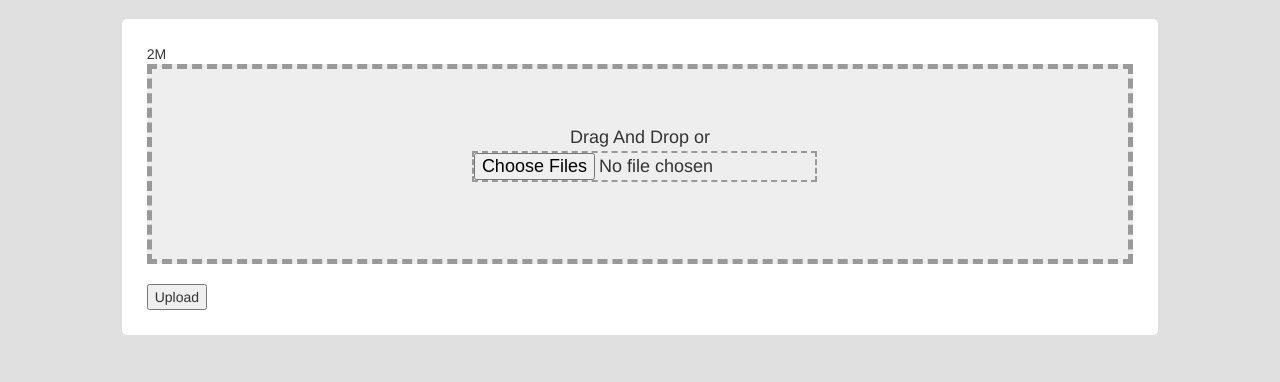
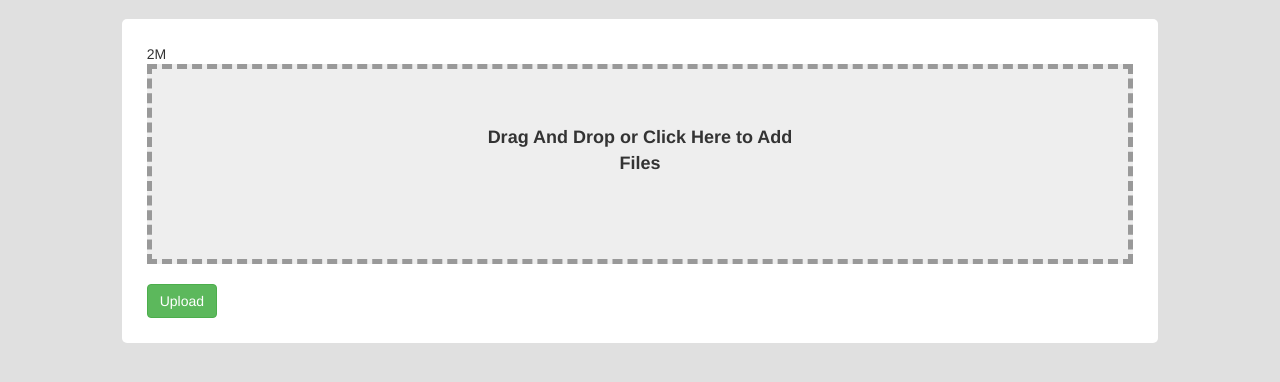
Before and after one commit to jamesgagne/hololens, a PHP site: the page made by application/views/main/upload.php in a window 1280 px wide. Shown: the part 51-433 px from the top of the page. Run offline with PHP 8.4, Linux system fonts and the light colour scheme; the template is opened without the code that fills it, so the values that code supplies are empty; some libraries are stand-ins or nearby versions.

Commit message:
Updated upload styling

```diff
--- a/application/controllers/Upload.php
+++ b/application/controllers/Upload.php
@@ -27,7 +27,6 @@ class Upload extends CI_Controller {
 			$this->TPL["Email"] = $email;
 			$this->TPL["AccessLevel"] = $this->userauthor->GetAccessLevel($email);
 			$this->TPL["ProfilePicture"] = $this->userauthor->GetProfilePicture($email);
-			$this->TPL["Spaces"] = $this->GetWorkSpaces($email);
 
 			$this->TPL['uploadsuccess'] = false;
 			$this->TPL['colors'] = $this->UploadModel->getColors();
--- a/application/views/main/upload.php
+++ b/application/views/main/upload.php
@@ -11,6 +11,7 @@
     height: 200px;
     padding: 8px;
     font-size: 18px;
+	cursor: pointer;
 }
 #makeSelection{
   width:35%;
@@ -19,18 +20,28 @@
   margin-top: 5%
 }
 fieldset{
-  border: 1px dashed black;
+  padding: 20px;
 }
 </style>
 <script src="https://ajax.googleapis.com/ajax/libs/jquery/3.2.1/jquery.min.js"></script>
 <?= ini_get("upload_max_filesize");?>
-<div id="drop_zone" ondrop="drag_drop(event)" ondragover="return false"><div id="makeSelection">Drag And Drop or<br /><input style="border: 2px dashed #999;" type='file' multiple="true" onchange="changedFileUpload(event)" id="your-files" /></div></div>
+
+<label id="drop_zone" ondrop="drag_drop(event)" ondragover="return false">
+	<div id="makeSelection">Drag And Drop or Click Here to Add Files<br />
+		<input style="display: none; border: 2px dashed #999;" type='file' multiple="true" onchange="changedFileUpload(event)" id="your-files" />
+	</div>
+</label>
+
+<br>
+<br>
+
 <form id="files" enctype ='multipart/form-data' method="post">
-  <br />
-  <button id="formButton" type="submit">Upload</button>
-  <br />
-    </div>
-  </div>
+</form>
+
+<button class="btn btn-success" id="formButton" type="submit">Upload</button>
+
+</div>
+</div>
   <script>
   var fileCount = 0;
   var uploadedModels = [];
@@ -39,21 +50,21 @@ function drag_drop(event) {
     jQuery.each(event.dataTransfer.files,function(element){
         if (getType(event.dataTransfer.files[element].name)=="fbx"){
 
-    var colorSelect = "Select a Color: <select class='select' name='colors' id='"+fileCount+"color' style='width:10%;'><option value='' disabled selected>Select</option>";
+    var colorSelect = "Select a Color: <select class='form-control' name='colors' id='"+fileCount+"color' style='width:25%;'><option value='' disabled selected>Select</option>";
 
                 <?php foreach ($colors as $key => $value) :?>
-                colorSelect+="<option value='<?=$value['color_id']?>'> <?=$value['name']?></option>";
+                colorSelect+="<option value='<?=$value['color_id']?>'> <?=$value['name']; ?></option>";
                 <?php endforeach?>
     colorSelect+="</select><br />";
 
-        var catSelect = "Select a Category: <select class='select' name='colors' id='"+fileCount+"category' style='width:10%;'><option value='' disabled selected>Select</option>";
+        var catSelect = "Select a Category: <select class='form-control' name='colors' id='"+fileCount+"category' style='width:25%;'><option value='' disabled selected>Select</option>";
 
                 <?php foreach ($categories as $key => $value) :?>
-                catSelect+="<option value='<?=$value['category_id']?>'> <?=$value['name']?></option>";
+                catSelect+="<option value='<?=$value['category_id']?>'> <?=$value['name']; ?></option>";
                 <?php endforeach?>
         catSelect+="</select><br />";
 
-      $("#files").append("<fieldset id='"+fileCount+"'> <h2>"+event.dataTransfer.files[element].name+"</h2>Add a Description &nbsp;<input type='text' name='"+event.dataTransfer.files[element].name+"[description]' id='"+fileCount+"description' /> <br /><br />Select a thumbnail &nbsp;<input required type='file' name='"+event.dataTransfer.files[element].name+"[thumbFile]' id='"+fileCount+"thumbFile' /><br />"+colorSelect+"<br />"+catSelect+"<br /></fieldset>");
+      $("#files").append("<div class='panel panel-default'><fieldset id='"+fileCount+"'> <h2>"+event.dataTransfer.files[element].name+"</h2>Add a Description &nbsp;<textarea rows='4' style='resize: none; width: 25%;' class='form-control' name='"+event.dataTransfer.files[element].name+"[description]' id='"+fileCount+"description'></textarea> <br /><br />Select a thumbnail &nbsp;<input class='form-control' style='width: 25%;' required type='file' name='"+event.dataTransfer.files[element].name+"[thumbFile]' id='"+fileCount+"thumbFile' /><br />"+colorSelect+"<br />"+catSelect+"<br /></fieldset></div>");
       uploadedModels.push(event.dataTransfer.files[element]);
       console.log(event.dataTransfer.files[element].type);
       fileCount ++;
@@ -69,19 +80,19 @@ function changedFileUpload(e){
    jQuery.each(control.files,function(element){
 
     if (getType(control.files[element].name)=="fbx"){
-   var colorSelect = "Select a Color: <select class='select' name='colors' id='"+fileCount+"color' style='width:10%;'><option value='' disabled selected>Select</option>";
+   var colorSelect = "Select a Color: <select class='form-control' style='width: 25%;' name='colors' id='"+fileCount+"color' style='width:10%;'><option value='' disabled selected>Select</option>";
 
    <?php foreach ($colors as $key => $value) :?>
-                colorSelect+="<option value='<?=$value['color_id']?>'> <?=$value['name']?></option>";
+                colorSelect+="<option value='<?=$value['color_id']?>'> <?=$value['name']; ?></option>";
         <?php endforeach?>
         colorSelect+="</select><br />";
-  var catSelect = "Select a Category: <select class='select' name='colors' id='"+fileCount+"category' style='width:10%;'><option value='' disabled selected>Select</option>";
+  var catSelect = "Select a Category: <select class='form-control' style='width: 25%;' name='colors' id='"+fileCount+"category' style='width:10%;'><option value='' disabled selected>Select</option>";
 
                 <?php foreach ($categories as $key => $value) :?>
-                catSelect+="<option value='<?=$value['category_id']?>'> <?=$value['name']?></option>";
+                catSelect+="<option value='<?=$value['category_id']?>'> <?=$value['name']; ?></option>";
                 <?php endforeach?>
         catSelect+="</select><br />";
-      $("#files").append("<fieldset id='"+fileCount+"'> <h2>"+control.files[element].name+"</h2>Add a Description &nbsp;<input type='text' name='"+control.files[element].name+"[description]' id='"+fileCount+"description' /> <br /><br />Select a thumbnail &nbsp;<input required type='file' name='"+control.files[element].name+"[thumbFile]' id='"+fileCount+"thumbFile' /><br />"+colorSelect+"</br>"+catSelect+"<br /></fieldset>");
+      $("#files").append("<div class='panel panel-default'><fieldset id='"+fileCount+"'> <h2>"+control.files[element].name+"</h2>Add a Description &nbsp;<textarea rows='4' class='form-control' style='resize: none; width: 25%;' name='"+control.files[element].name+"[description]' id='"+fileCount+"description'></textarea> <br /><br />Select a thumbnail &nbsp;<input class='form-control' style='width: 25%;' required type='file' name='"+control.files[element].name+"[thumbFile]' id='"+fileCount+"thumbFile' /><br />"+colorSelect+"</br>"+catSelect+"<br /></fieldset></div>");
       uploadedModels.push(control.files[element]);
       console.log(control.files[element].type);
       fileCount++;
@@ -131,6 +142,7 @@ console.log($('#'+element+'description').val());
                         type: 'post',
                         success: function (data)
                         {
+							alert("Upload successful!");
                             console.log(data);
                         }
                       });
```
